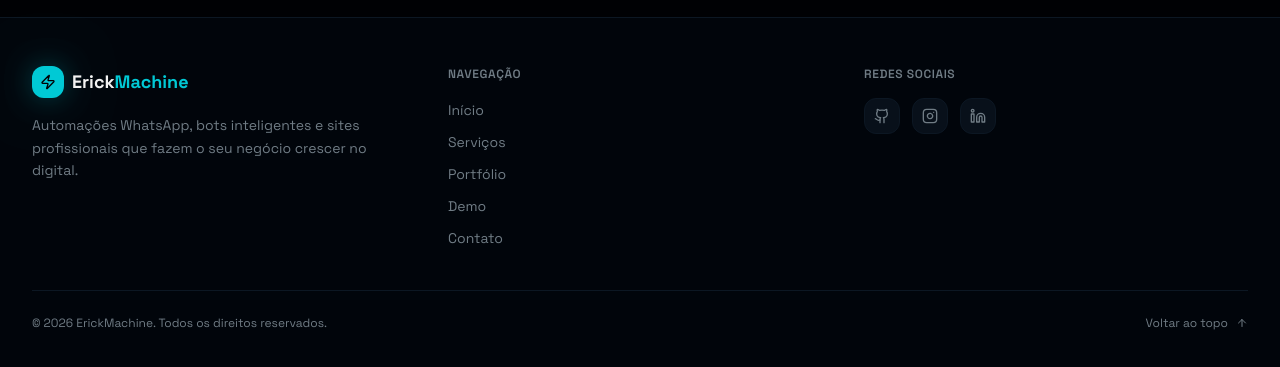
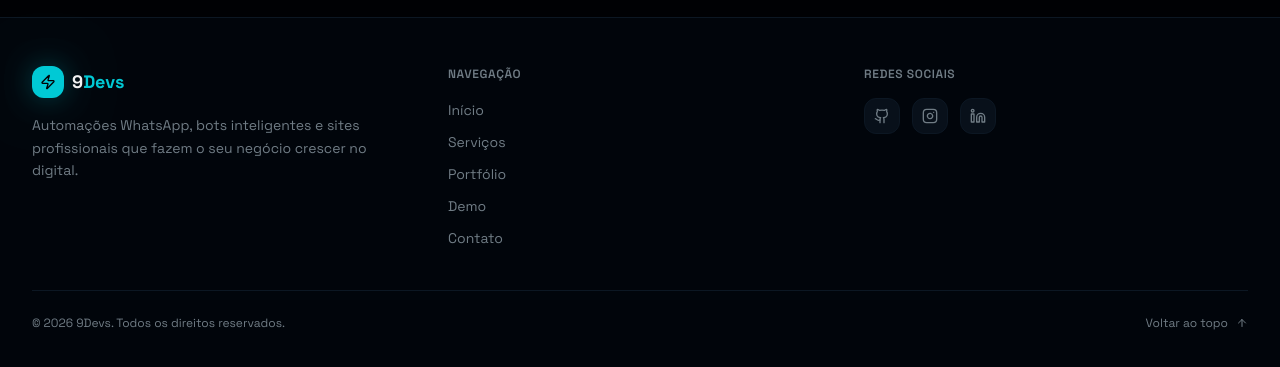
Before and after one commit to erickmachine/port, a Next.js app: page / in a window 1280 px wide. Shown: the part 4901-5268 px from the top of the page. Built offline with nearby package versions, Linux system fonts and the light colour scheme.

Commit message:
Update footer.tsx

```diff
--- a/components/footer.tsx
+++ b/components/footer.tsx
@@ -36,7 +36,7 @@ export function Footer() {
                 <Zap className="w-4 h-4 text-primary-foreground" />
               </div>
               <span className="text-foreground font-bold text-lg">
-                Erick<span className="text-primary">Machine</span>
+                9<span className="text-primary">Devs</span>
               </span>
             </div>
             <p className="text-sm text-muted-foreground leading-relaxed">
@@ -89,7 +89,7 @@ export function Footer() {
         {/* Bottom bar */}
         <div className="border-t border-border pt-6 flex flex-col sm:flex-row items-center justify-between gap-4">
           <p className="text-xs text-muted-foreground">
-            &copy; {new Date().getFullYear()} ErickMachine. Todos os direitos reservados.
+            &copy; {new Date().getFullYear()} 9Devs. Todos os direitos reservados.
           </p>
           <button
             onClick={scrollTop}
```
